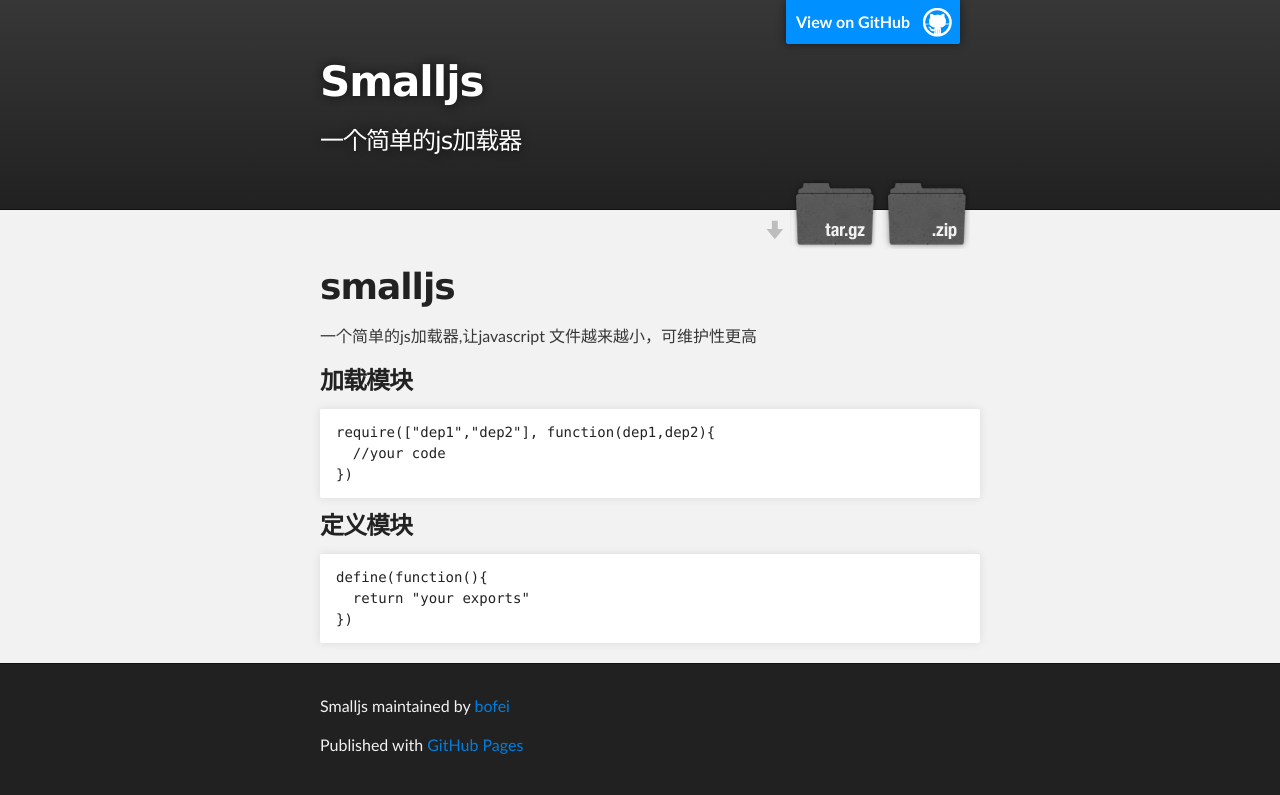
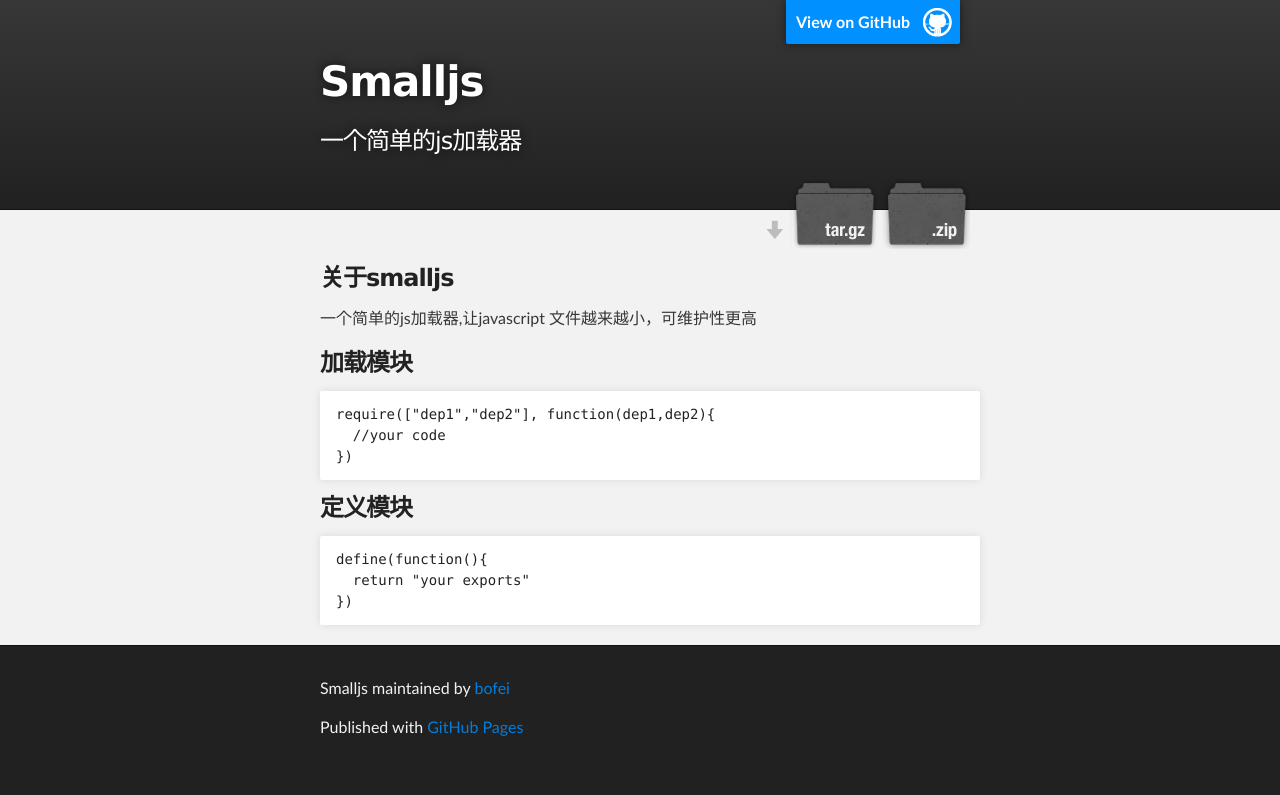
Before and after one commit to bofei/smalljs, a plain HTML site: page index.html in a window 1280 px wide. Drawn offline with Linux system fonts and the light colour scheme.

Commit message:
Update index.html

```diff
--- a/index.html
+++ b/index.html
@@ -31,7 +31,7 @@
     <!-- MAIN CONTENT -->
     <div id="main_content_wrap" class="outer">
       <section id="main_content" class="inner">
-        <h1>smalljs</h1>
+        <h3>关于smalljs</h3>
 
 <p>一个简单的js加载器,让javascript 文件越来越小，可维护性更高</p>
  <h3>加载模块</h3>
```
